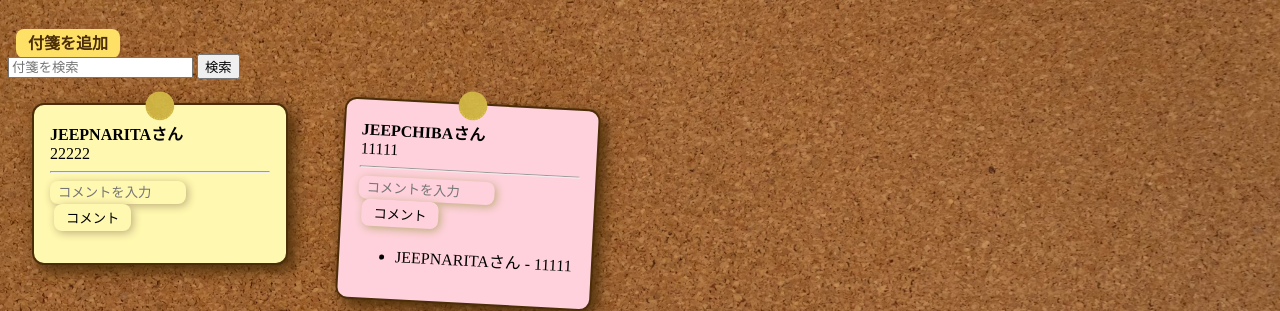
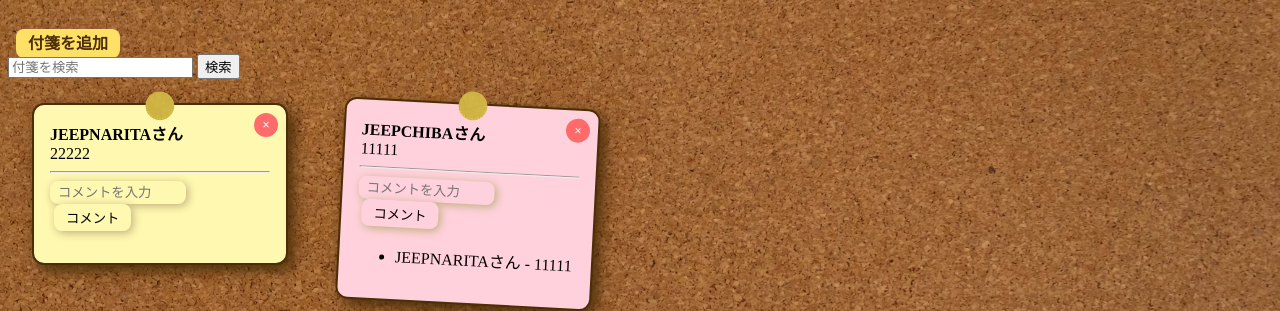
Before and after one commit to saku0601/kotonoha-bbs, a Flask app: page /board in a window 1280 px wide. Shown: the part 95-406 px from the top of the page. Run offline with Flask 3, Linux system fonts and the light colour scheme; a user stored in the database is signed in.

Commit message:
付箋の削除ボタンを復活し、モーダル内画像のクリック拡大機能を追加

```diff
--- a/templates/board.html
+++ b/templates/board.html
@@ -82,6 +82,12 @@
                         position: relative;
                         transform: rotate({{ angle }}deg);">
                 <img src="{{ url_for('static', filename='pin.png') }}" style="width:32px; position:absolute; top:-15px; left:50%; transform:translateX(-50%); z-index:2;">
+                {% if current_user.id == post.user_id or current_user.is_admin %}
+                    <form method="post" action="{{ url_for('delete_post', post_id=post.id) }}" style="position:absolute; top:8px; right:8px; z-index:3;">
+                        <button type="submit" onclick="return confirm('本当に削除しますか？')"
+                                style="background:#ff6b6b; color:white; border:none; border-radius:50%; width:24px; height:24px; font-size:12px; cursor:pointer; display:flex; align-items:center; justify-content:center;">×</button>
+                    </form>
+                {% endif %}
                 <strong>{{ user_dict.get(post.user_id, '不明') }}さん</strong><br>
                 {{ post.content | e }}
                 {% if has_files %}
@@ -323,6 +329,10 @@
                     img.style.maxHeight = '200px';
                     img.style.margin = '8px';
                     img.style.borderRadius = '8px';
+                    img.style.cursor = 'pointer';
+                    img.onclick = function() {
+                        showImageModal(file.url);
+                    };
                     img.onerror = function() {
                         console.error('Image failed to load:', file.url);
                         this.style.display = 'none';
```
